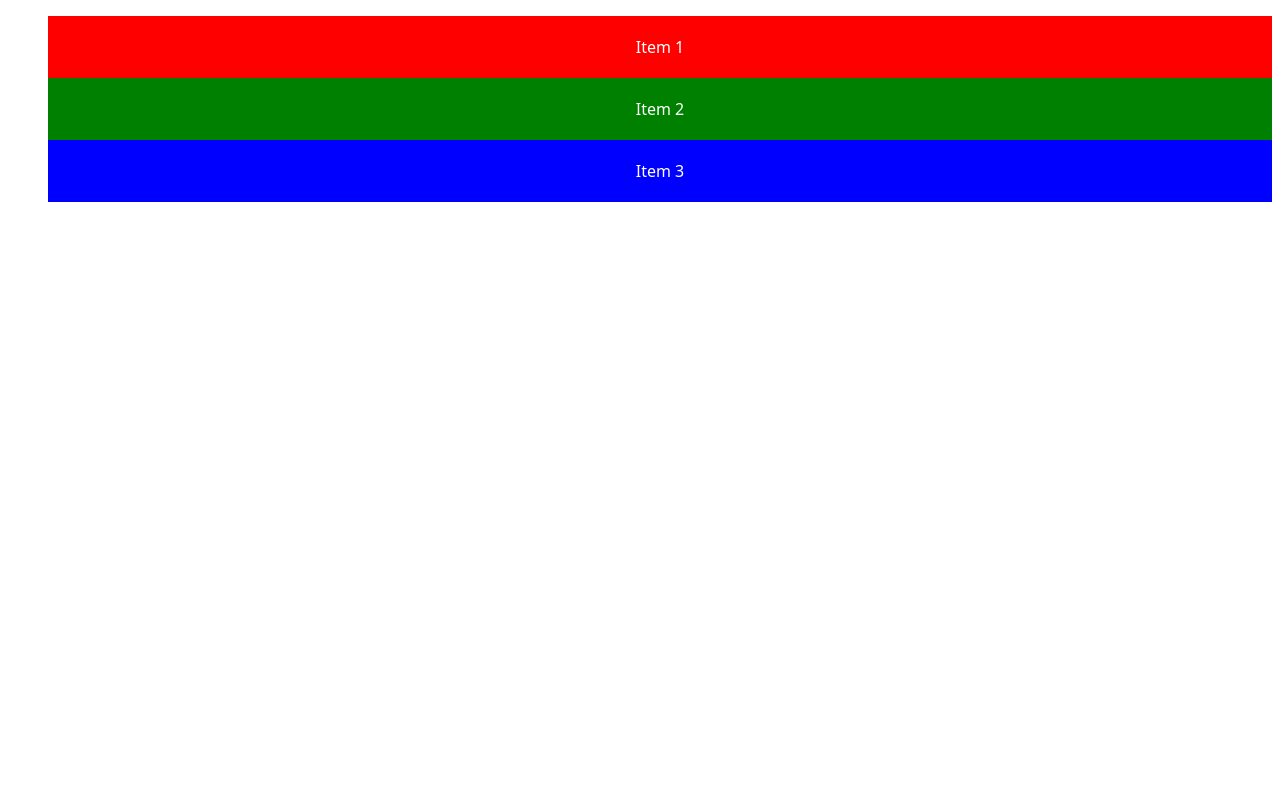
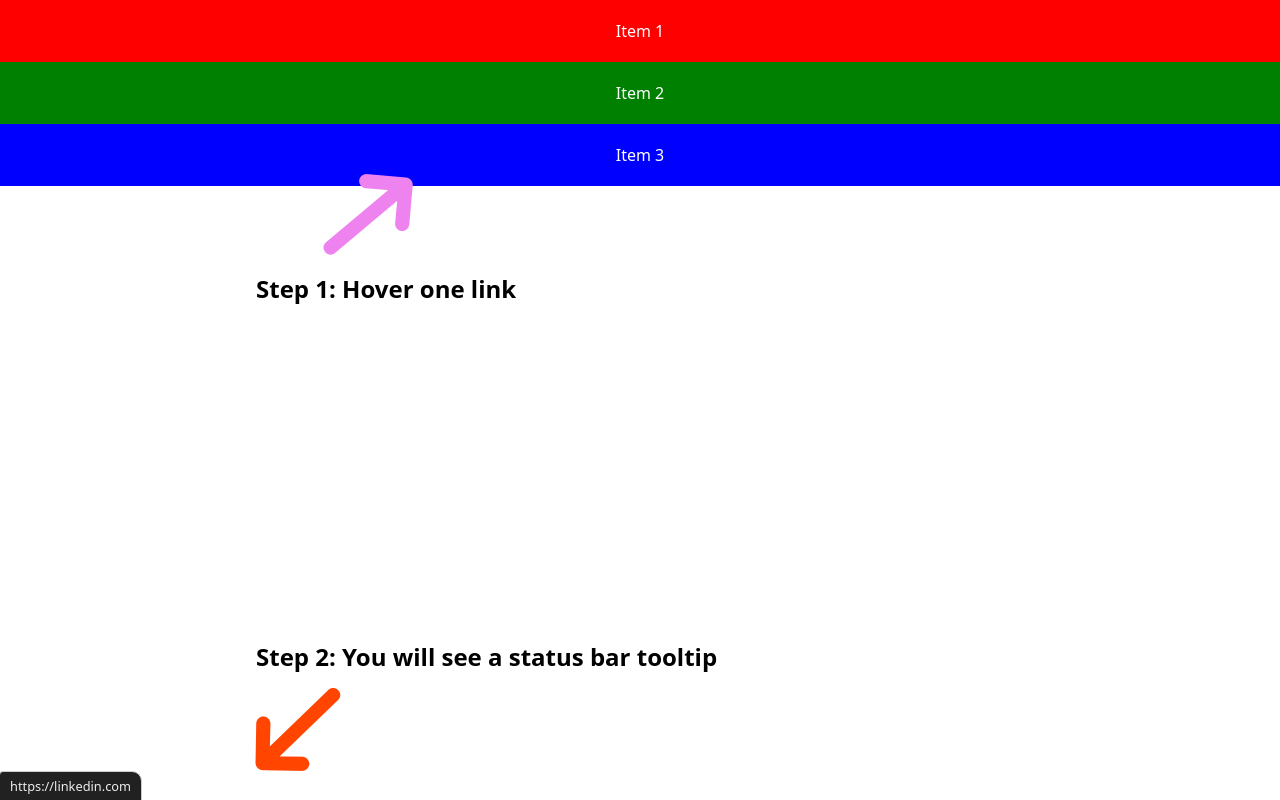
Before and after one commit to ken2213/status-bar-tooltip, a plain HTML site: page index.html in a window 1280 px wide. Drawn offline with Linux system fonts and the light colour scheme.

Commit message:
updated visual improvements

```diff
--- a/index.html
+++ b/index.html
@@ -3,10 +3,22 @@
 <head>
     <meta charset="UTF-8">
     <meta name="viewport" content="width=device-width, initial-scale=1.0">
+    <script src="https://kit.fontawesome.com/93a0ceaf60.js" crossorigin="anonymous"></script>
     <title>Document</title>
 </head>
 <body>
     <style>
+
+        * {
+            box-sizing: border-box;
+            padding: 0;
+            margin: 0;
+        }
+
+        body {
+            font-family: system-ui, -apple-system, BlinkMacSystemFont, 'Segoe UI', Roboto, Oxygen, Ubuntu, Cantarell, 'Open Sans', 'Helvetica Neue', sans-serif;
+        }
+
         ul {
           list-style-type: none;
         }
@@ -17,7 +29,37 @@
           justify-content: center;
           text-decoration: none;
           padding: 20px;
-          font-family: system-ui, -apple-system, BlinkMacSystemFont, 'Segoe UI', Roboto, Oxygen, Ubuntu, Cantarell, 'Open Sans', 'Helvetica Neue', sans-serif;
+        }
+
+        .pointer {
+            position: fixed;
+            z-index: 99;
+            /* background-color: crimson; */
+            top: 80vh;
+            left: 20vw;
+        }
+
+        .pointer-link {
+            position: fixed;
+            z-index: 100;
+            top: 20vh;
+            left: 20vw;
+
+        }
+
+        .link-pointer {
+            font-size: 7rem;
+            color: violet;
+            transform: rotate(180deg);
+            transform: rotate(230deg);
+            position: relative;
+            left: 70px;
+        }
+
+        .status-bar-pointer {
+            font-size: 7rem;
+            color: orangered;
+            transform: rotate(46deg);
         }
 
         /* Custom Tooltip CSS */
@@ -73,6 +115,21 @@
     </style>
 
     <ul id="myList"></ul>
+
+    <div class="pointer-link">
+
+        <i class="fa-solid fa-arrow-down-long link-pointer"></i>
+        <h2>Step 1: Hover one link</h2>
+
+    </div>
+
+    <div class="pointer">
+
+        <h2>Step 2: You will see a status bar tooltip</h2>
+        <i class="fa-solid fa-arrow-down-long status-bar-pointer"></i>
+
+    </div>
+
     <div class="custom-tooltip" id="tooltip"></div>
 
     <script>
@@ -98,6 +155,7 @@
                 tooltip.classList.add('fade-in');
 
             });
+
 
             listItem.addEventListener('mouseout', () => {
                 if (tooltip.classList.contains('fade-in')) {
```
